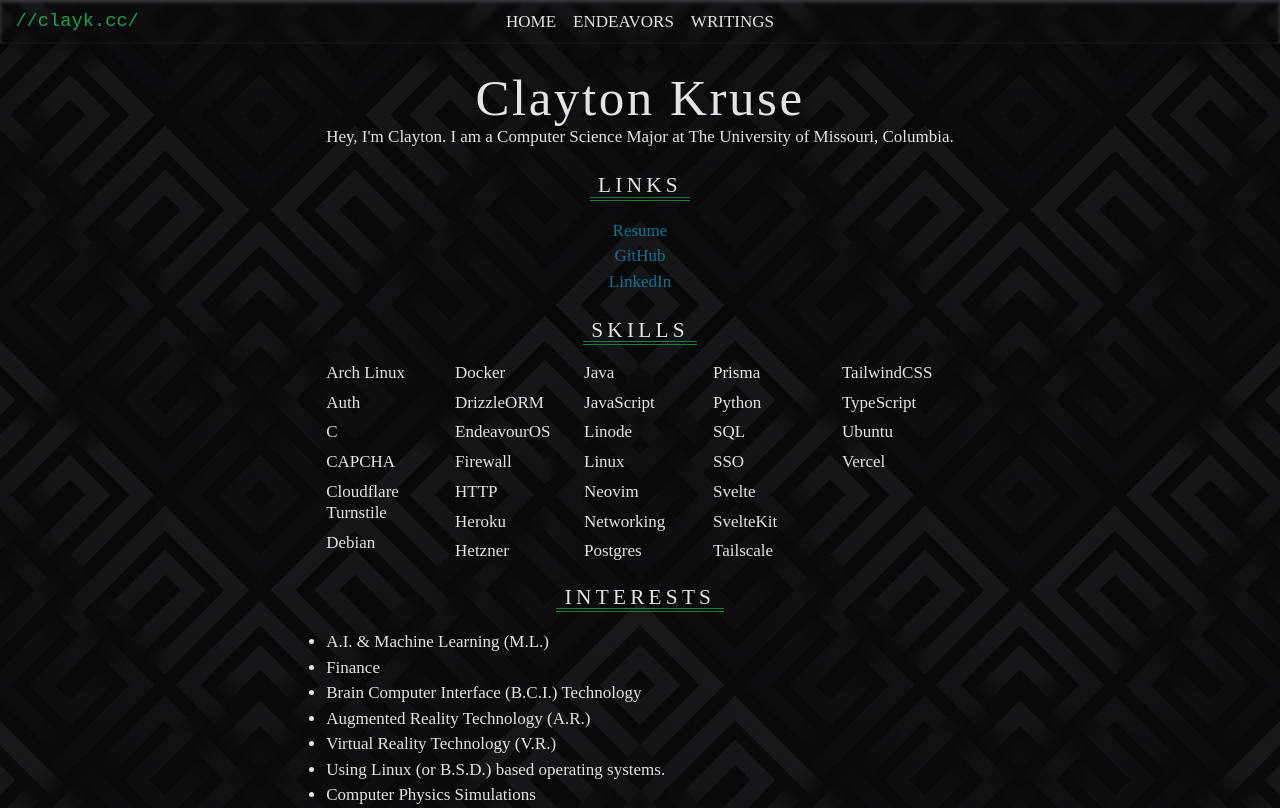
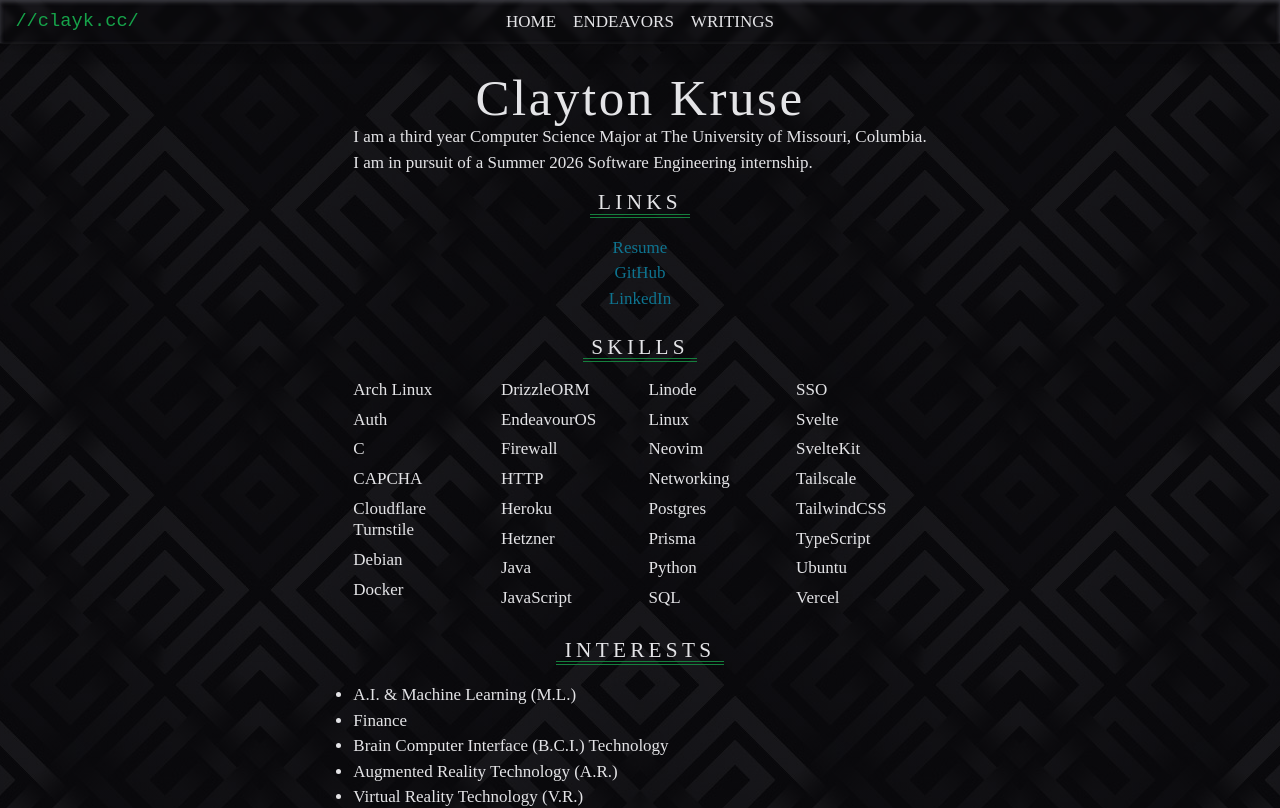
Before and after one commit to claytonkruse/claytonkruse.com, a SvelteKit app: page / in a window 1280 px wide. Shown: the top 808 px of the page. Built offline with nearby package versions, Linux system fonts and the light colour scheme; some icons are missing; a web font is replaced by a local one.

Commit message:
mom changes

```diff
--- a/src/routes/+page.svelte
+++ b/src/routes/+page.svelte
@@ -58,15 +58,15 @@
 
 <hgroup class="text-center font-serif">
 	<h1 class="font-serif text-5xl tracking-wider">Clayton Kruse</h1>
-	<p>
-		Hey, I'm Clayton. I am a Computer Science Major at The University of
-		Missouri, Columbia.
-	</p>
 </hgroup>
 
-<br />
+<div class="max-w-2xl text-justify">
+	<p>
+		I am a third year Computer Science Major at The University of Missouri,
+		Columbia. <br />I am in pursuit of a Summer 2026 Software Engineering
+		internship.
+	</p>
 
-<div class="max-w-2xl text-justify">
 	<h3>Links</h3>
 	<nav>
 		<ul class="text-center">
```
